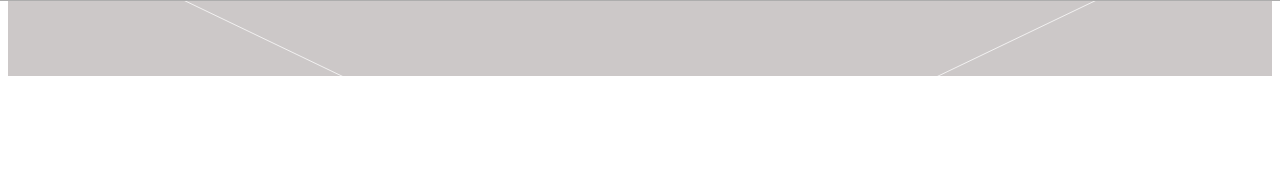
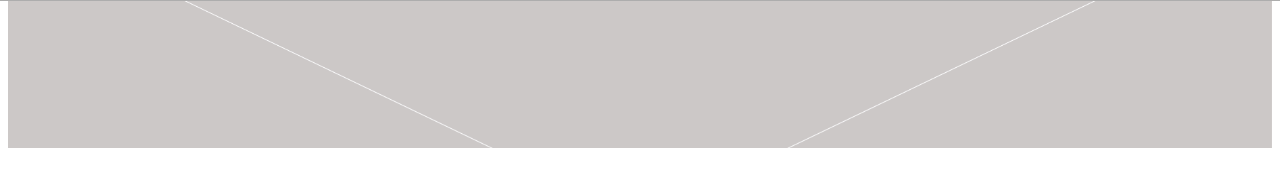
Before and after one commit to granz89/sam-website, a plain HTML site: page index.html in a window 1280 px wide. Shown: the part 92-278 px from the top of the page. Drawn offline with nearby package versions, Linux system fonts and the light colour scheme.

Commit message:
refactor(css): cover ing

```diff
--- a/scss/style.scss
+++ b/scss/style.scss
@@ -76,9 +76,10 @@ a:hover{
 //////*    COVER SECTION  *///////
 
 #cover{
-	background: url("/img/placeholder-main.svg");
+	background: transparent url("../img/placeholder-logo.jpg") no-repeat center top;
 	background-size: cover;
-	padding-top: 10rem;
+	padding: 6rem 0 8.5rem;
+	z-index: 2;
 }
 
 //////*    PORTFOLIO SECTION  *///////
```
Also changed, not shown: css/style.css, img/placeholder-logo.jpg (added), 1 other file.
